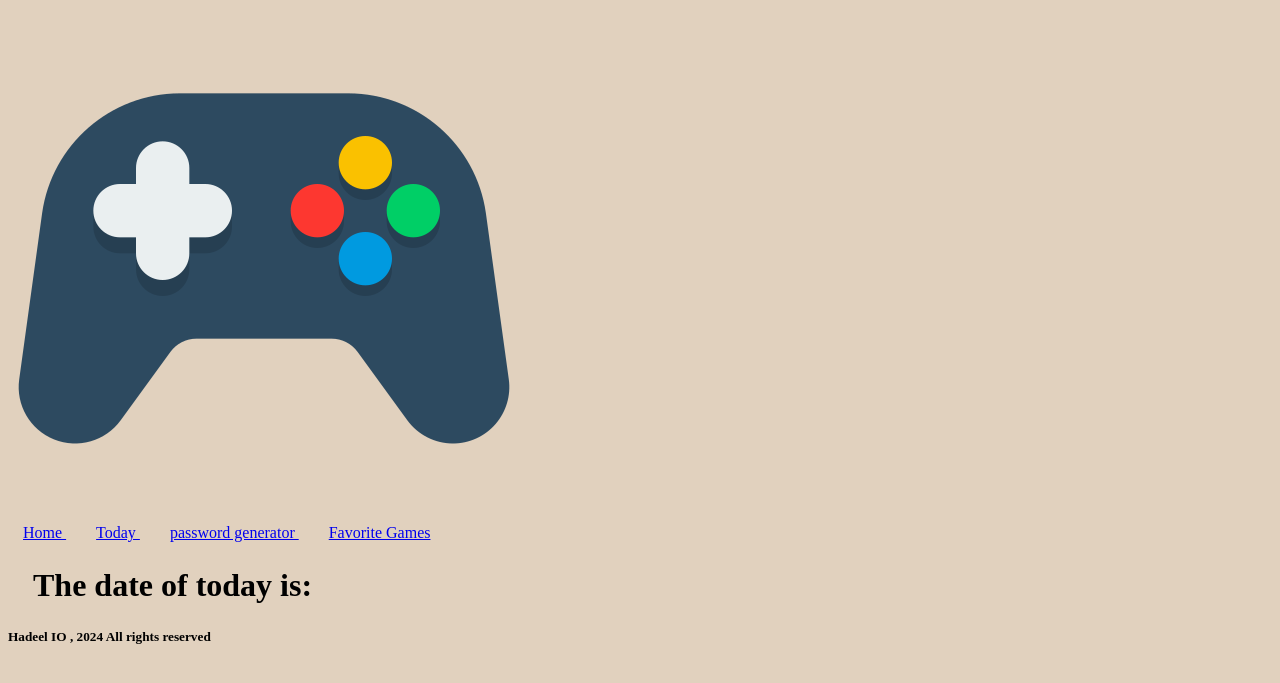
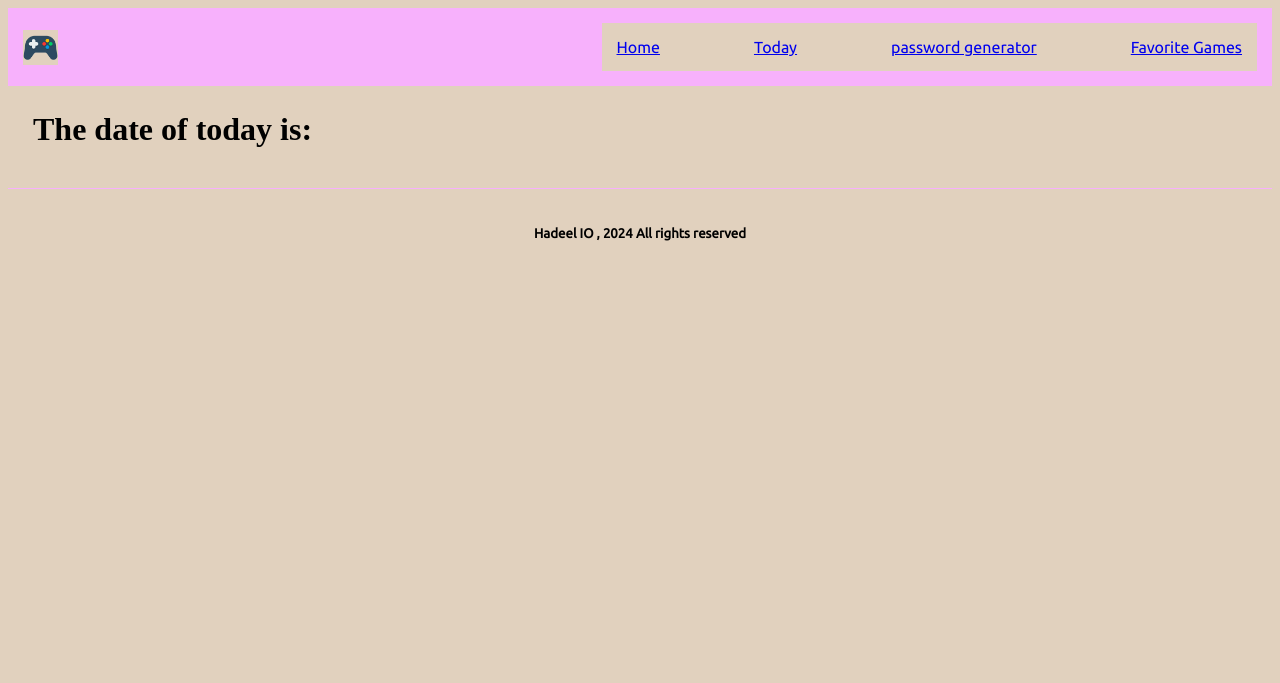
Before and after one commit to T-PYTHON-OCT-23/LAB_DJANGO_TEMPLATES, a Django app: template CarsRental/main/templates/main/day.html in a window 1280 px wide. Shown: the top 683 px of the page. Run offline with Django 4.2, Linux system fonts and the light colour scheme; the template is opened without the code that fills it, so the values that code supplies are empty.

Commit message:
Update main.css

```diff
--- a/CarsRental/main/Static/main.css
+++ b/CarsRental/main/Static/main.css
@@ -108,3 +108,33 @@
     transform: scale(0.9, 0.9);
     box-shadow: 1px 1px 25px 3px rgb(158, 157, 157, 5), -5px -5px 30px 3px rgb(129, 129, 129, 5);
 }
+
+
+nav {
+    background-color: rgb(247, 177, 252);
+    padding: 15px;
+    display: flex;
+    flex-direction: row;
+    justify-content: space-between;
+    align-items: center;
+    gap:15px;
+}
+  .logo {
+    width: 35px;
+}
+
+.nav-links {
+    display: flex;
+    flex-direction: row;
+    gap: 4rem;
+    font-family: 'ubuntu', sans-serif;
+}
+
+
+footer {
+    border-top: 1px solid rgb(247, 177, 252);
+    text-align: center;
+    font-family: 'ubuntu', sans-serif;
+    padding-top: 15px;
+    margin-top:40px;
+}
```
